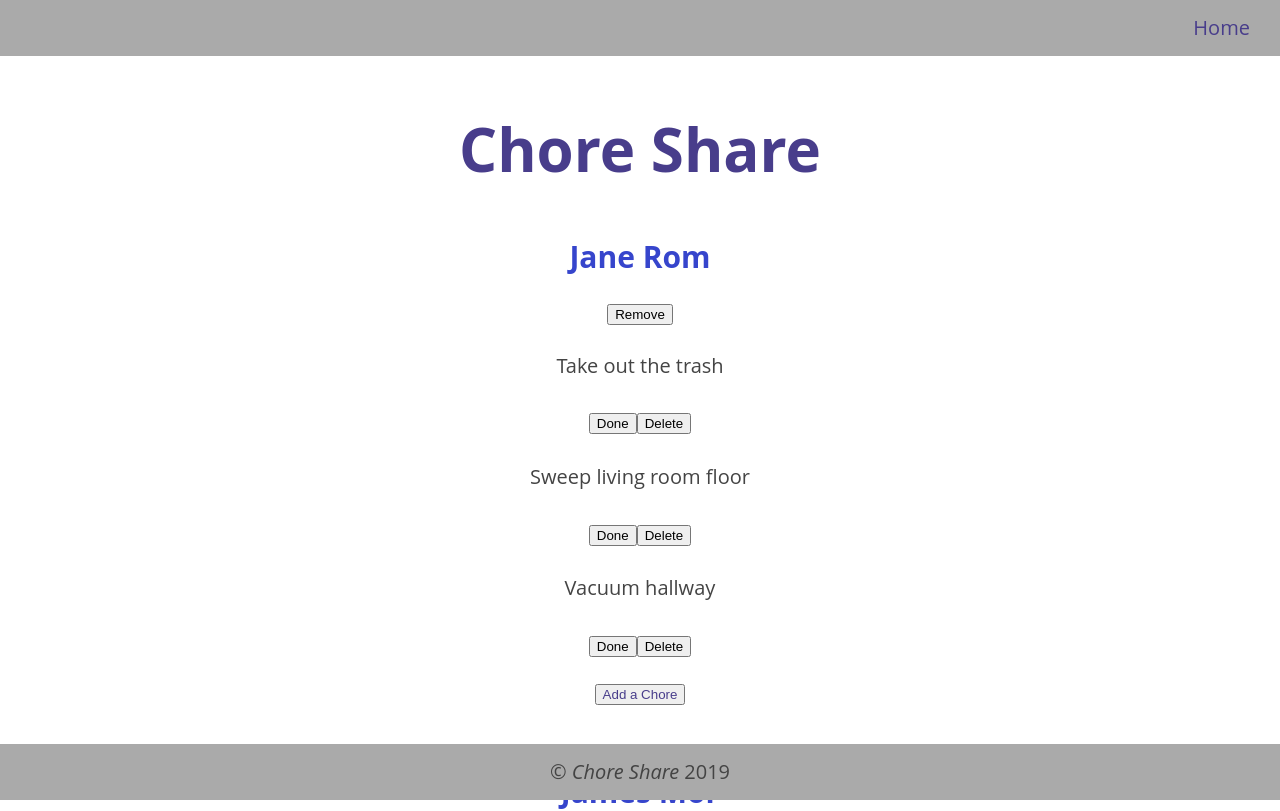
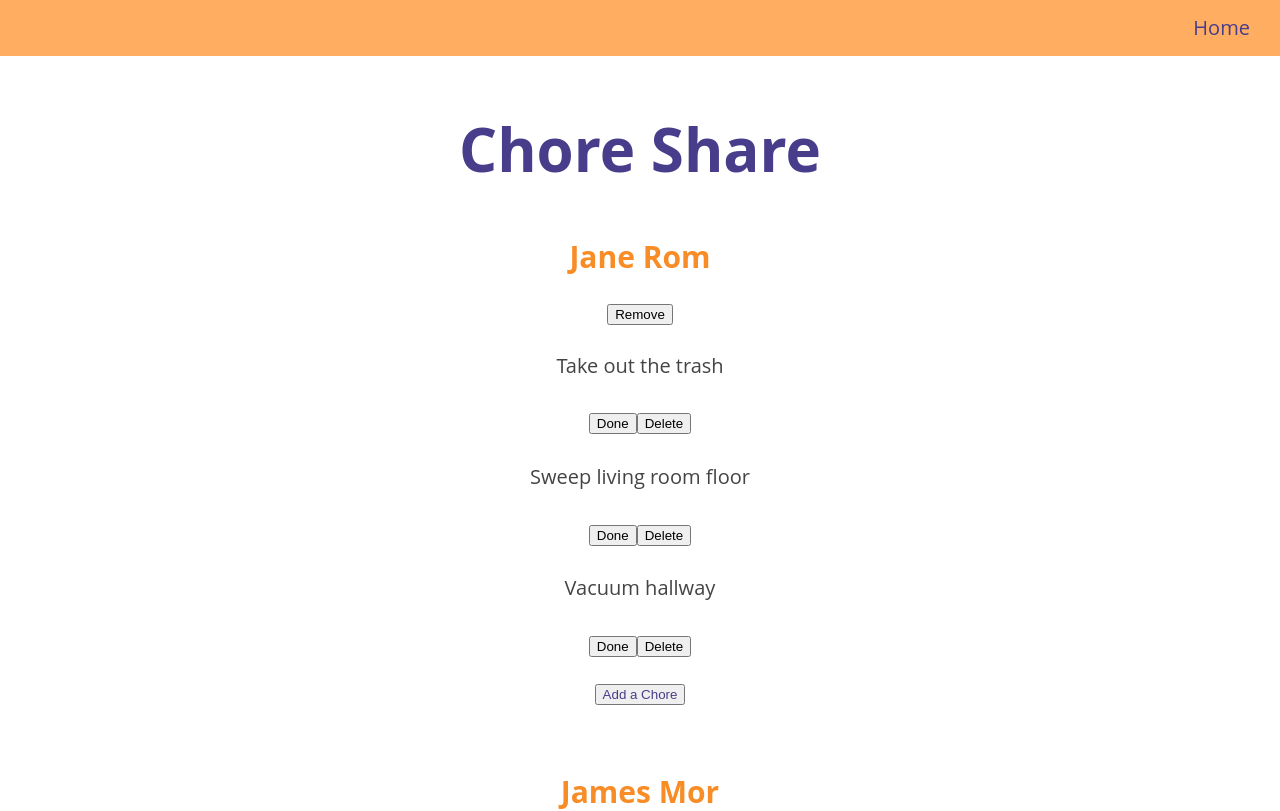
Before and after one commit to Jadedtofu/chore-share-app, a React (Create React App) app: page /home in a window 1280 px wide. Shown: the top 811 px of the page. Built offline with nearby package versions, Linux system fonts and the light colour scheme.

Commit message:
modified some CSS to change a bit of the color, give spacing for the footer, and change footer from fixed to non-fixed

```diff
--- a/src/AddChore/AddChore.css
+++ b/src/AddChore/AddChore.css
@@ -2,3 +2,7 @@
     margin-left: auto;
     margin-right: auto;
 }
+
+.shareform {
+    margin-bottom: 250px;
+}
--- a/src/AddRoomie/AddRoomie.css
+++ b/src/AddRoomie/AddRoomie.css
@@ -2,3 +2,7 @@
     margin-left: auto;
     margin-right: auto;
 }
+
+.shareform {
+    margin-bottom: 250px;
+}
--- a/src/App.css
+++ b/src/App.css
@@ -23,7 +23,7 @@ body p {
 nav,
 footer {
   padding: 1% 0;
-  background-color: #aaa;
+  background-color: rgb(255, 173, 96);
 }
 
 nav {
@@ -35,7 +35,7 @@ nav {
 }
 
 section {
-  min-height: 200px;
+  min-height: 100px;
   padding: 0% 10% 20% 10%;
   /* background-color: #bbb; */
 }
--- a/src/Footer/Footer.css
+++ b/src/Footer/Footer.css
@@ -1,7 +1,7 @@
 
 footer {
+    font-size: 16px;
     text-align: center;
-    position: fixed;
     left: 0;
     bottom: 0;
     width: 100%;
--- a/src/Landing/Landing.css
+++ b/src/Landing/Landing.css
@@ -1,5 +1,6 @@
 .landingPage {
     margin-left: auto;
     margin-right: auto;
+    min-height: 600px;
     max-width: 950px;
 }
--- a/src/Roomie/Roomie.css
+++ b/src/Roomie/Roomie.css
@@ -22,7 +22,7 @@ p {
   }
 
 .tooltipContent {
-    color: rgb(54, 69, 204);
+    color: rgb(248, 140, 38);
 }
 
 .tooltipMessage {
```
